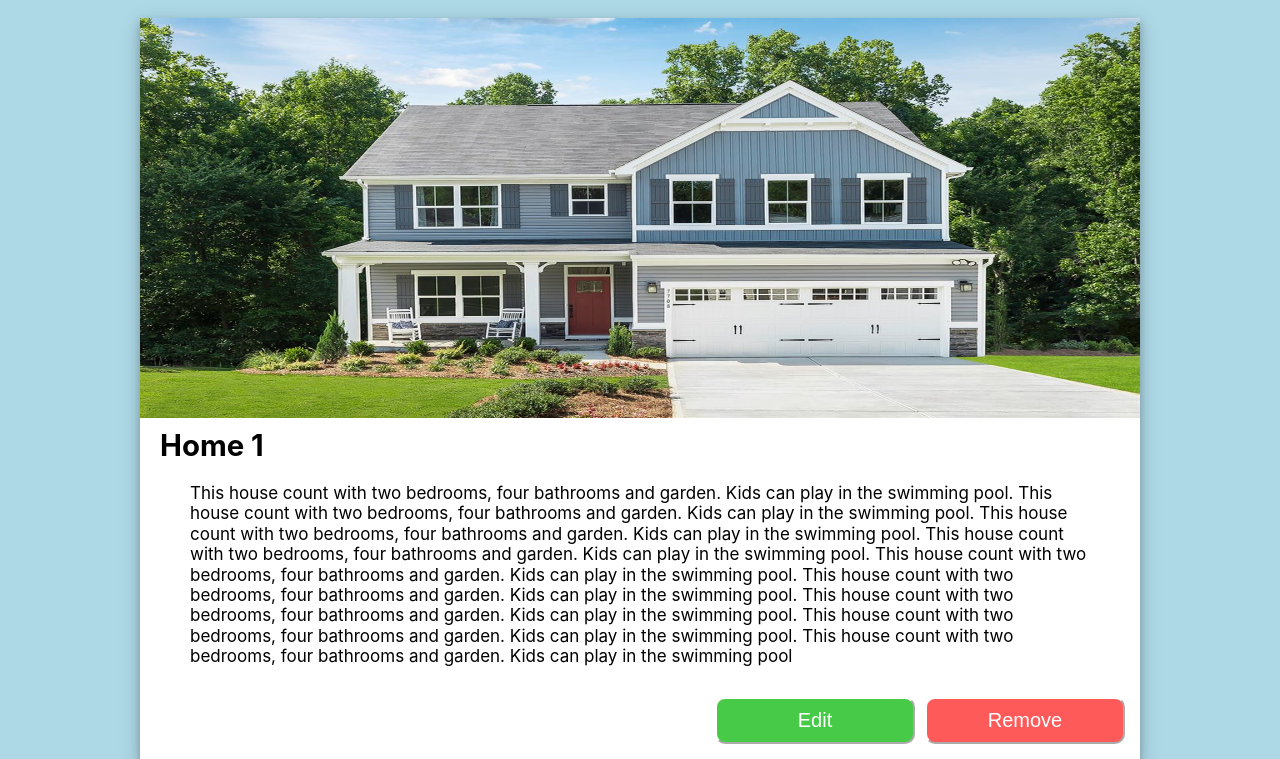
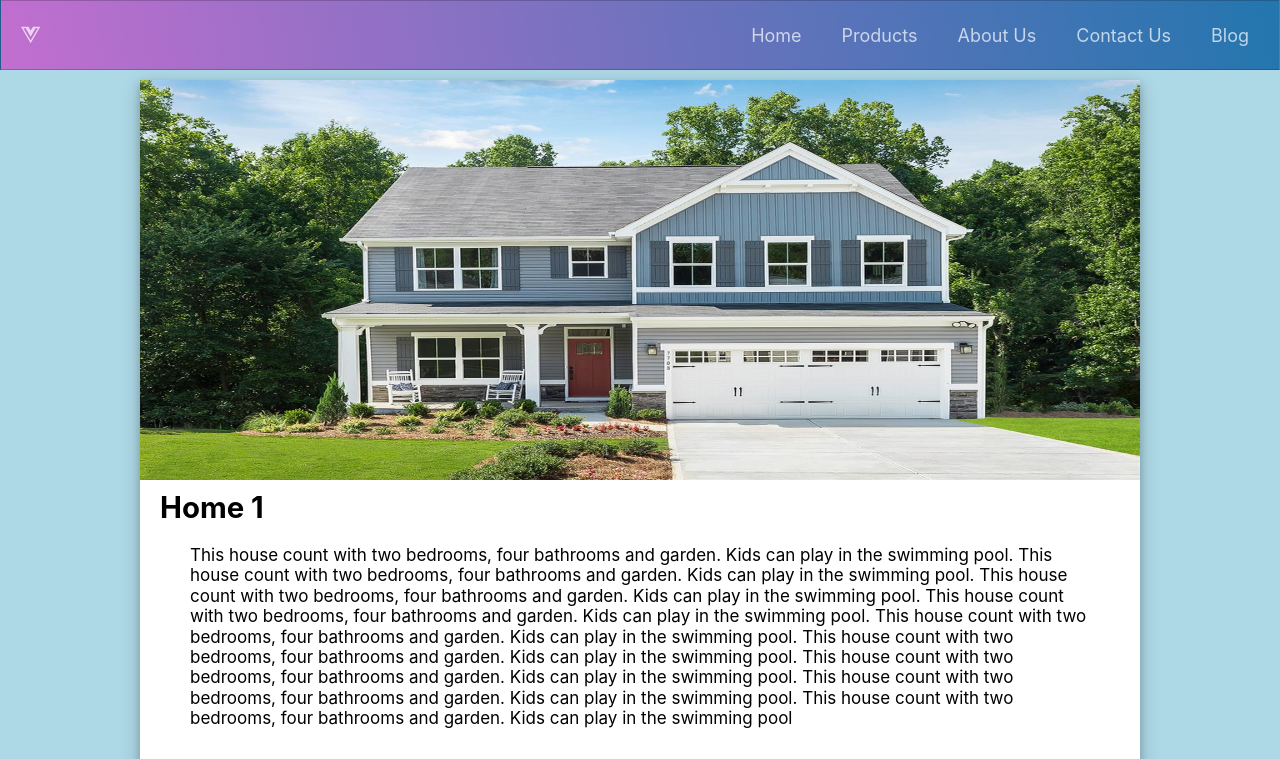
Before and after one commit to FranciscoJavierMartin/Home-holidays-mobile, a Vue app: page / in a window 1280 px wide. Shown: the top 759 px of the page. Built offline with nearby package versions, Linux system fonts and the light colour scheme.

Commit message:
Navbar added

```diff
--- a/package.json
+++ b/package.json
@@ -8,6 +8,11 @@
     "lint": "vue-cli-service lint"
   },
   "dependencies": {
+    "@fortawesome/fontawesome-free": "^5.13.0",
+    "@fortawesome/fontawesome-svg-core": "^1.2.28",
+    "@fortawesome/free-brands-svg-icons": "^5.13.0",
+    "@fortawesome/free-solid-svg-icons": "^5.13.0",
+    "@fortawesome/vue-fontawesome": "^0.1.9",
     "core-js": "^3.6.4",
     "vue": "^2.6.11"
   },
--- a/src/App.vue
+++ b/src/App.vue
@@ -1,16 +1,21 @@
 <template>
-  <div id="app" class="list-container">
-    <HomeItemList v-for="home in homes" :key="home._id" :home="home" />
+  <div id="app">
+    <Navbar />
+    <div class="list-container">
+      <HomeItemList v-for="home in homes" :key="home._id" :home="home" />
+    </div>
   </div>
 </template>
 
 <script>
 import HomeItemList from './components/HomeItemList.vue';
+import Navbar from './components/Navbar.vue';
 
 export default {
   name: 'App',
   components: {
-    HomeItemList
+    HomeItemList,
+    Navbar
   },
   data() {
     return {
@@ -45,7 +50,11 @@
 <style lang="scss">
 body {
   background-color: lightblue;
+  margin: 0 auto;
+  font-family: -apple-system, BlinkMacSystemFont, 'Segoe UI', Roboto, Oxygen,
+    Ubuntu, Cantarell, 'Open Sans', 'Helvetica Neue', sans-serif;
 }
+
 .list-container {
   display: flex;
   flex-direction: column;
--- a/src/components/HomeItemList.vue
+++ b/src/components/HomeItemList.vue
@@ -68,8 +68,6 @@
   display: flex;
   flex-direction: column;
   background-color: white;
-  font-family: -apple-system, BlinkMacSystemFont, 'Segoe UI', Roboto, Oxygen,
-    Ubuntu, Cantarell, 'Open Sans', 'Helvetica Neue', sans-serif;
   box-shadow: 0 4px 8px 0 rgba(0, 0, 0, 0.2), 0 6px 20px 0 rgba(0, 0, 0, 0.19);
 }
 
--- /dev/null
+++ b/src/components/Navbar.vue
@@ -0,0 +1,131 @@
+<template>
+  <nav class="navbar">
+    <span class="navbar-toggle" id="js-navbar-toggle" @click="toggle">
+      <font-awesome-icon icon="bars" />
+    </span>
+    <a href="#" class="logo">
+      <font-awesome-icon :icon="['fab', 'vuejs']" />
+    </a>
+    <ul class="main-nav" :class="{ active: isOpen }">
+      <li>
+        <a href="#" class="nav-links">Home</a>
+      </li>
+      <li>
+        <a href="#" class="nav-links">Products</a>
+      </li>
+      <li>
+        <a href="#" class="nav-links">About Us</a>
+      </li>
+      <li>
+        <a href="#" class="nav-links">Contact Us</a>
+      </li>
+      <li>
+        <a href="#" class="nav-links">Blog</a>
+      </li>
+    </ul>
+  </nav>
+</template>
+
+<script>
+export default {
+  data() {
+    return {
+      isOpen: false
+    };
+  },
+  methods: {
+    toggle() {
+      this.isOpen = !this.isOpen;
+    }
+  }
+};
+</script>
+
+<style lang="scss" scoped>
+* {
+  box-sizing: border-box;
+  padding: 0;
+  margin: 0;
+}
+
+.navbar {
+  font-size: 18px;
+  background-image: linear-gradient(260deg, #2376ae 0%, #c16ecf 100%);
+  border: 1px solid rgba(0, 0, 0, 0.2);
+  padding-bottom: 10px;
+}
+
+.main-nav {
+  list-style-type: none;
+  display: none;
+}
+
+.nav-links,
+.logo {
+  text-decoration: none;
+  color: rgba(255, 255, 255, 0.7);
+}
+
+.main-nav li {
+  text-align: center;
+  margin: 15px auto;
+}
+
+.logo {
+  display: inline-block;
+  font-size: 22px;
+  margin-top: 10px;
+  margin-left: 20px;
+}
+
+.navbar-toggle {
+  position: absolute;
+  top: 10px;
+  right: 20px;
+  cursor: pointer;
+  color: rgba(255, 255, 255, 0.8);
+  font-size: 24px;
+}
+
+.active {
+  display: block;
+}
+
+@media screen and (min-width: 768px) {
+  .navbar {
+    display: flex;
+    justify-content: space-between;
+    padding-bottom: 0;
+    height: 70px;
+    align-items: center;
+  }
+
+  .main-nav {
+    display: flex;
+    margin-right: 30px;
+    flex-direction: row;
+    justify-content: flex-end;
+  }
+
+  .main-nav li {
+    margin: 0;
+  }
+
+  .nav-links {
+    margin-left: 40px;
+  }
+
+  .logo {
+    margin-top: 0;
+  }
+
+  .navbar-toggle {
+    display: none;
+  }
+
+  .logo:hover,
+  .nav-links:hover {
+    color: rgba(255, 255, 255, 1);
+  }
+}
+</style>
--- a/src/main.js
+++ b/src/main.js
@@ -1,5 +1,12 @@
 import Vue from "vue";
 import App from "./App.vue";
+import { library } from '@fortawesome/fontawesome-svg-core'
+import { faBars } from '@fortawesome/free-solid-svg-icons'
+import { faVuejs } from '@fortawesome/free-brands-svg-icons';
+import { FontAwesomeIcon } from '@fortawesome/vue-fontawesome'
+
+library.add(faBars, faVuejs);
+Vue.component('font-awesome-icon', FontAwesomeIcon);
 
 Vue.config.productionTip = false;
 
```
Also changed, not shown: 1 other file (tests, documents, lock files or other folders).
